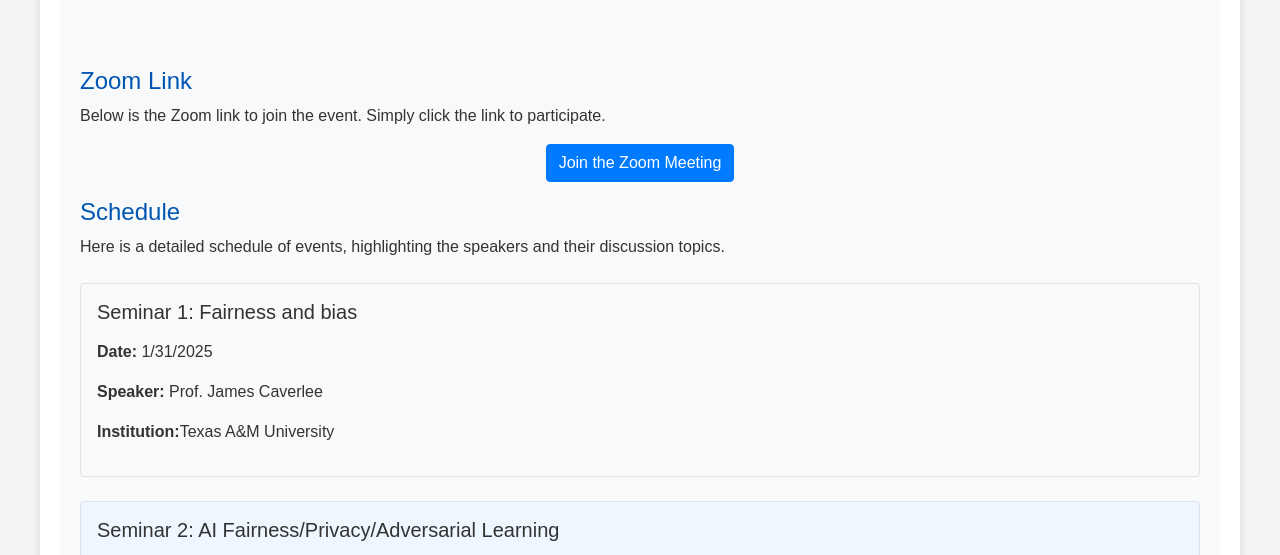
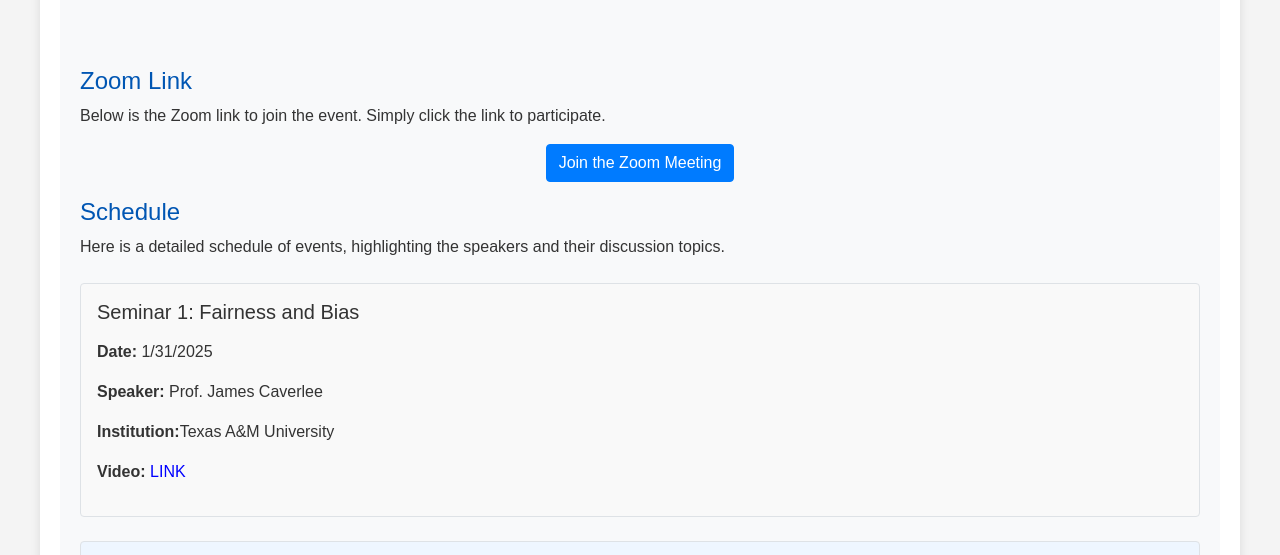
Before and after one commit to ethics-ai-hpc/Ethics-AI-HPC, a plain HTML site: page index.html in a window 1280 px wide. Both pictures are taken after a click on the link "Schedule". Shown: the part 233-788 px from the top of the page. Drawn offline with nearby package versions, Linux system fonts and the light colour scheme.

Commit message:
Add files via upload

```diff
--- a/index.html
+++ b/index.html
@@ -159,11 +159,12 @@
                 </div>
                 <!-- Seminar 1 -->
                 <div class="schedule-item mb-4 p-3 border rounded" style="background-color:#f9f9f9;">
-                    <h5 class="mb-2">Seminar 1: Fairness and bias</h5>
+                    <h5 class="mb-2">Seminar 1: Fairness and Bias</h5>
                     <p></p>
                     <p><strong>Date:</strong> 1/31/2025</p>
                     <p><strong>Speaker:</strong> Prof. James Caverlee</p>
                     <p><strong>Institution:</strong>Texas A&M University</p>
+                    <p><strong>Video:</strong> <a href="https://www.youtube.com/watch?app=desktop&v=a0khJi9vQjo&ab_channel=HangLiu" style="color: blue; text-decoration: none;" >LINK</a></p>
                 </div>
 
                 <!--div class="schedule-item mb-4 p-3 border rounded" style="background-color: #f9f9f9;">
@@ -174,7 +175,7 @@
 
                 <!-- Seminar 2 -->
                 <div class="schedule-item mb-4 p-3 border rounded" style="background-color: #eef6ff;">
-                    <h5 class="mb-2">Seminar 2: AI Fairness/Privacy/Adversarial Learning</h5>
+                    <h5 class="mb-2">Seminar 2: Towards Efficient Machine Unlearning in Large Language Models</h5>
                     <p></p>
                     <p><strong>Date:</strong> 2/21/2025</p>
                     <p><strong>Speaker:</strong> Prof. Xintao Wu</p>
```
